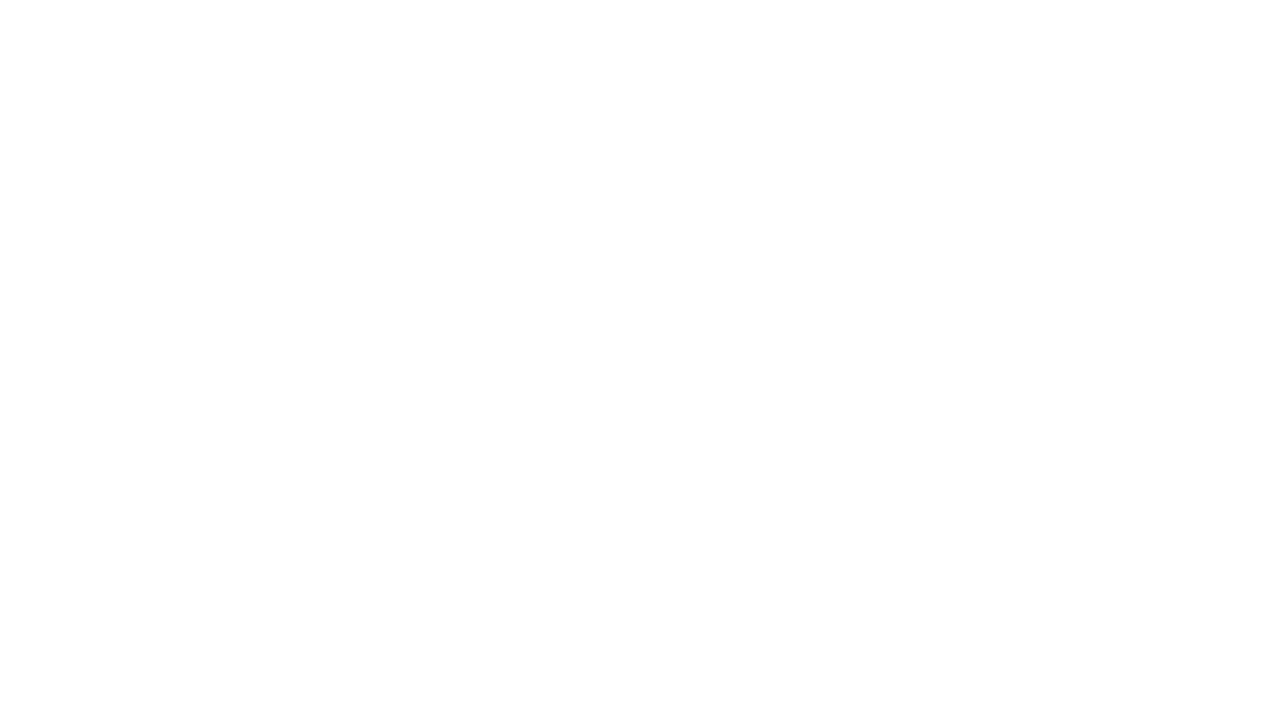
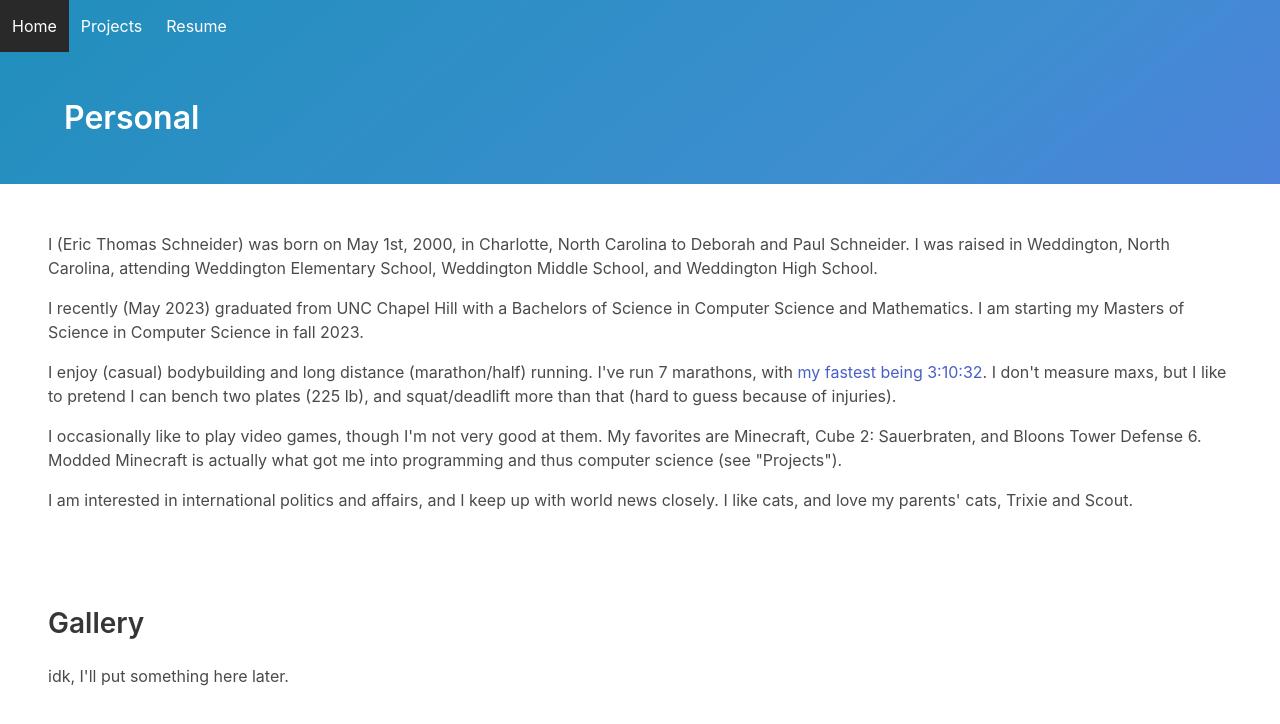
Before and after one commit to eric-unc/eric-unc.github.io, a Nuxt app: page /personal in a window 1280 px wide. Before the commit this address had no page. Shown: the top 724 px of the page. Built offline with nearby package versions, Linux system fonts and the light colour scheme.

Commit message:
pretty WIP

```diff
--- a/nuxt.config.ts
+++ b/nuxt.config.ts
@@ -1,6 +1,4 @@
-import { defineNuxtConfig } from 'nuxt'
-
-// https://v3.nuxtjs.org/api/configuration/nuxt.config
+// https://nuxt.com/docs/api/configuration/nuxt-config
 export default defineNuxtConfig({
 
 })
--- a/package.json
+++ b/package.json
@@ -7,6 +7,6 @@
     "preview": "nuxt preview"
   },
   "devDependencies": {
-    "nuxt": "3.4.2"
+    "nuxt": "3.5.2"
   }
 }
--- /dev/null
+++ b/pages/personal.vue
@@ -0,0 +1,31 @@
+<template>
+  <div>
+    <section class="hero is-info is-bold">
+      <div class="hero-head">
+        <Navbar />
+      </div>
+      <div class="hero-body">
+        <div class="container">
+          <h1 class="title">Personal</h1>
+        </div>
+      </div>
+    </section>
+    <section class="section">
+      <div class="content">
+        <p>I (Eric Thomas Schneider) was born on May 1st, 2000, in Charlotte, North Carolina to Deborah and Paul Schneider. I was raised in Weddington, North Carolina, attending Weddington Elementary School, Weddington Middle School, and Weddington High School.</p>
+        <p>I recently (May 2023) graduated from UNC Chapel Hill with a Bachelors of Science in Computer Science and Mathematics. I am starting my Masters of Science in Computer Science in fall 2023.</p>
+        <p>I enjoy (casual) bodybuilding and long distance (marathon/half) running. I've run 7 marathons, with <a href="https://results.raceroster.com/v2/en-US/results/g39ey4js9ncsxz5r/detail/bwqy2xucqy75gpt4">my fastest being 3:10:32</a>. I don't measure maxs, but I like to pretend I can bench two plates (225 lb), and squat/deadlift more than that (hard to guess because of injuries).</p>
+        <p>I occasionally like to play video games, though I'm not very good at them. My favorites are Minecraft, Cube 2: Sauerbraten, and Bloons Tower Defense 6. Modded Minecraft is actually what got me into programming and thus computer science (see "Projects").</p>
+        <p>I am interested in international politics and affairs, and I keep up with world news closely. I like cats, and love my parents' cats, Trixie and Scout.</p>
+      </div>
+    </section>
+    <section class="section">
+      <div class="content">
+        <h2 class="subtitle">Gallery</h2>
+        <p>idk, I'll put something here later.</p>
+      </div>
+    </section>
+  </div>
+</template>
+<script setup lang="ts">
+</script>
--- a/tsconfig.json
+++ b/tsconfig.json
@@ -1,4 +1,4 @@
 {
-  // https://v3.nuxtjs.org/concepts/typescript
+  // https://nuxt.com/docs/guide/concepts/typescript
   "extends": "./.nuxt/tsconfig.json"
 }
```
Also changed, not shown: 2 other files (tests, documents, lock files or other folders).
